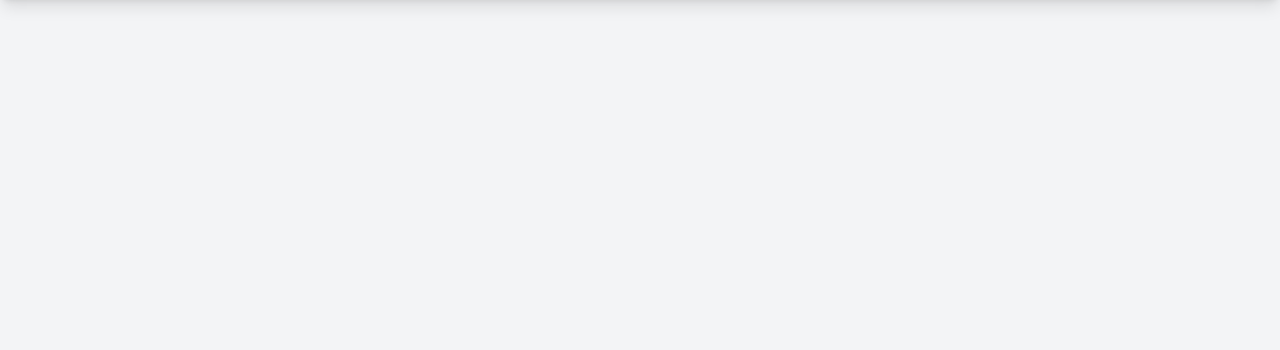
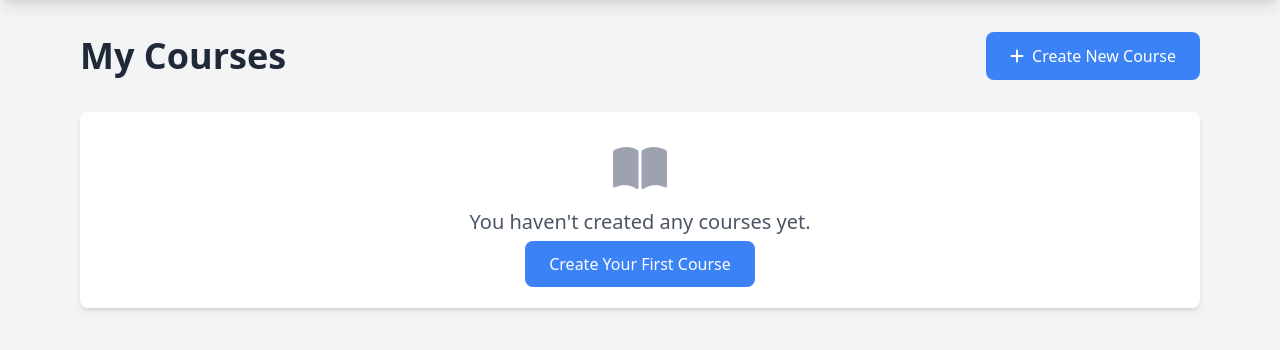
Before and after one commit to HananeOubaha/Youdemy, a PHP site: page /teacher/courses.php in a window 1280 px wide. Shown: the part 60-410 px from the top of the page. Run offline with PHP 8.4, Linux system fonts and the light colour scheme; the visitor is signed in with stand-in values (Sample User, id 1); data that the repository does not hold is empty; some libraries are stand-ins or nearby versions.

Commit message:
je affiche dynamiquement une grille de cours avec des options pour modifier, voir les étudiants ou supprimer chaque cours, et montre un message invitant l'utilisateur à créer son premier cours si aucun n'existe

```diff
--- a/teacher/courses.php
+++ b/teacher/courses.php
@@ -38,3 +38,76 @@ $courses = $teacher->getMyCourses($_SESSION['user_id']);
             </div>
         </div>
     </nav>
+    <!-- Main Content -->
+    <div class="max-w-6xl mx-auto px-4">
+        <!-- Success and Error Messages -->
+        <?php
+        if (isset($_SESSION['success_message'])) {
+            echo '<div class="bg-green-100 border border-green-400 text-green-700 px-4 py-3 rounded relative mb-4 animate-fade-in" role="alert">';
+            echo '<span class="block sm:inline">' . $_SESSION['success_message'] . '</span>';
+            echo '</div>';
+            unset($_SESSION['success_message']);
+        }
+
+        if (isset($_SESSION['error_message'])) {
+            echo '<div class="bg-red-100 border border-red-400 text-red-700 px-4 py-3 rounded relative mb-4 animate-fade-in" role="alert">';
+            echo '<span class="block sm:inline">' . $_SESSION['error_message'] . '</span>';
+            echo '</div>';
+            unset($_SESSION['error_message']);
+        }
+        ?>
+         <!-- Page Header -->
+         <div class="flex justify-between items-center mb-8">
+            <h1 class="text-4xl font-bold text-gray-800">My Courses</h1>
+            <a href="create-course.php" class="bg-blue-500 text-white px-6 py-3 rounded-lg hover:bg-blue-600 transition duration-300">
+                <i class="fas fa-plus mr-2"></i>Create New Course
+            </a>
+        </div>
+
+        <!-- Course Grid -->
+        <div class="grid grid-cols-1 md:grid-cols-2 lg:grid-cols-3 gap-8">
+            <?php foreach($courses as $course): ?>
+                <div class="bg-white rounded-lg shadow-md overflow-hidden transform transition-all duration-300 hover:scale-105 hover:shadow-lg">
+                    <!-- Course Image -->
+                    <div class="h-48 bg-cover bg-center" style="background-image: url('<?php echo htmlspecialchars($course['image_url'] ?? 'https://images.unsplash.com/photo-1501504905252-473c47e087f8?ixlib=rb-1.2.1&auto=format&fit=crop&w=1950&q=80'); ?>');">
+                    </div>
+                    <!-- Course Details -->
+                    <div class="p-6">
+                        <h2 class="text-xl font-semibold mb-2 text-gray-800"><?php echo htmlspecialchars($course['title']); ?></h2>
+                        <p class="text-gray-600 mb-4"><?php echo htmlspecialchars($course['description']); ?></p>
+                        <div class="flex justify-between items-center">
+                            <div class="flex items-center">
+                                <i class="fas fa-users text-gray-500 mr-2"></i>
+                                <span class="text-sm text-gray-500"><?php echo $course['student_count']; ?> students</span>
+                            </div>
+                            <div class="space-x-2">
+                                <a href="edit-course.php?id=<?php echo $course['id']; ?>"
+                                   class="text-blue-500 hover:text-blue-700 transition duration-300">
+                                    <i class="fas fa-edit"></i>
+                                </a>
+                                <a href="course-students.php?id=<?php echo $course['id']; ?>"
+                                   class="text-green-500 hover:text-green-700 transition duration-300">
+                                    <i class="fas fa-users"></i>
+                                </a>
+                                <button onclick="confirmDelete(<?php echo $course['id']; ?>)"
+                                        class="text-red-500 hover:text-red-700 transition duration-300">
+                                    <i class="fas fa-trash"></i>
+                                </button>
+                            </div>
+                        </div>
+                    </div>
+                </div>
+            <?php endforeach; ?>
+        </div>
+
+        <!-- No Courses Message -->
+        <?php if (empty($courses)): ?>
+            <div class="bg-white p-8 rounded-lg shadow-md text-center">
+                <i class="fas fa-book-open fa-3x text-gray-400 mb-4"></i>
+                <p class="text-gray-600 text-xl mb-4">You haven't created any courses yet.</p>
+                <a href="create-course.php" class="bg-blue-500 text-white px-6 py-3 rounded-lg hover:bg-blue-600 transition duration-300">
+                    Create Your First Course
+                </a>
+            </div>
+        <?php endif; ?>
+    </div>
```
